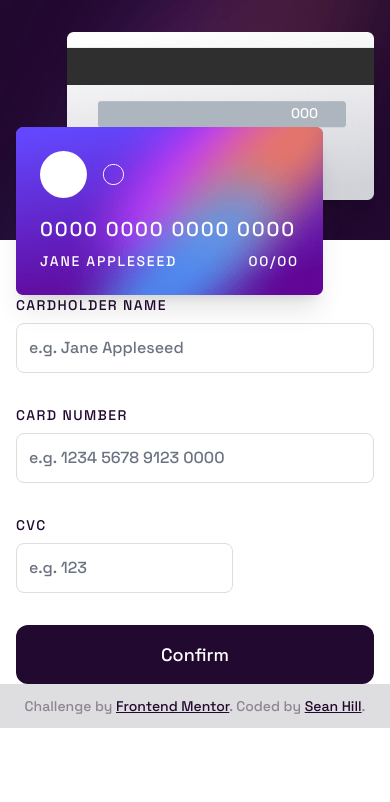
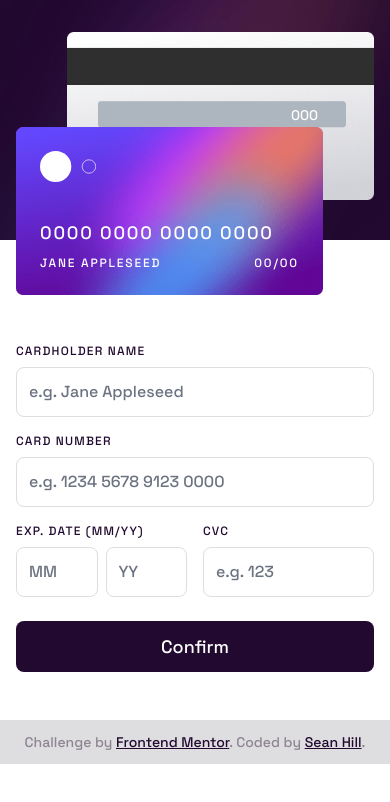
Before and after one commit to seanhillweb/frontend-mentor-interactive-card-details-form, a Next.js app: page / in a window 390 px wide. Shown: the top 802 px of the page. Built offline with nearby package versions, Linux system fonts and the light colour scheme.

Commit message:
fix: prop values, display adjustments

```diff
--- a/src/components/credit-card-back.js
+++ b/src/components/credit-card-back.js
@@ -2,9 +2,10 @@ import Image from "next/image";
 import creditCardBack from "@/public/bg-card-back.png";
 
 export default function CreditCardBack({ cardCVCNumber }) {
+
   return (
-    <div className="block relative w-full max-w-[447px] h-full max-h-[245px] shadow-xl">
-      <div className="absolute bottom-[46%] right-14">
+    <div className="block relative w-full max-w-[447px] h-full max-h-[245px] mx-auto">
+      <div className="absolute bottom-[45%] sm:bottom-[46%] md:bottom-[46%] right-14">
         <p className="text-sm text-white">
           {cardCVCNumber ? cardCVCNumber : `000`}
         </p>
--- a/src/components/credit-card-front.js
+++ b/src/components/credit-card-front.js
@@ -3,19 +3,27 @@ import creditCardFront from "@/public/bg-card-front.png";
 import creditCardLogo from "@/public/card-logo.svg";
 import formatCreditCardNumber from "@/utils/format-cred-card-number";
 
-export default function CreditCardFront({ cardName, cardNumber }) {
+export default function CreditCardFront({
+  cardName,
+  cardNumber,
+  cardExpMonth,
+  cardExpYear,
+}) {
   return (
-    <div className="block relative w-full max-w-[447px] h-full max-h-[245px] shadow-xl">
-      <Image src={creditCardLogo} alt="" className="absolute top-6 left-6" />
+    <div className="block relative w-full max-w-[447px] h-full max-h-[245px] mx-auto">
+      <Image src={creditCardLogo} alt="" className="absolute w-14 sm:w-auto md:w-14 lg:w-auto top-6 left-6" />
       <div className="absolute bottom-6 left-6 right-6 text-white tracking-widest">
-        <p className="text-xl sm:text-2xl lg:text-3xl mb-2 sm:mb-4 md:mb-6">
+        <p className="text-lg sm:text-2xl md:text-lg lg:text-2xl xl:text-3xl mb-2 sm:mb-4 xl:mb-6">
           {cardNumber
             ? formatCreditCardNumber(cardNumber)
             : `0000 0000 0000 0000`}
         </p>
-        <div className="flex flex-row justify-between text-sm uppercase">
+        <div className="flex flex-row justify-between text-xs sm:text-sm uppercase">
           <p>{cardName ? cardName : `Jane Appleseed`}</p>
-          <p>00/00</p>
+          <p>
+            <span>{cardExpMonth ? cardExpMonth : `00`}</span>/
+            <span>{cardExpYear ? cardExpYear : `00`}</span>
+          </p>
         </div>
       </div>
       <Image src={creditCardFront} alt="" />
--- a/src/components/form.js
+++ b/src/components/form.js
@@ -1,16 +1,13 @@
 "use client";
 
-import React, { useState } from "react";
+import React from "react";
 import { useForm } from "react-hook-form";
 import { ErrorMessage } from "@hookform/error-message";
 import * as yup from "yup";
 import { yupResolver } from "@hookform/resolvers/yup";
 import formatCreditCardNumber from "@/utils/format-cred-card-number";
-import { creditCardValues } from "@/data/credit-card";
 
-export default function Form() {
-  const [values, setValues] = useState(creditCardValues);
-
+export default function Form({ values, onChange }) {
   const validationSchema = yup.object({
     cardName: yup.string().required("Required"),
     cardNumber: yup
@@ -36,11 +33,11 @@ export default function Form() {
   };
 
   return (
-    <form onSubmit={handleSubmit(onSubmit)} className="flex flex-col gap-8">
+    <form onSubmit={handleSubmit(onSubmit)} className="flex flex-col gap-4 lg:gap-8 my-12 lg:my-0">
       <div className="flex flex-col">
         <label
           htmlFor="cardName"
-          className="text-sm text-brand-violet-300 uppercase tracking-widest mb-2"
+          className="text-xs lg:text-sm text-brand-violet-300 uppercase tracking-widest mb-2"
         >
           Cardholder Name
         </label>
@@ -57,7 +54,7 @@ export default function Form() {
           {...register("cardName", {
             required: true,
             onChange: (e) =>
-              setValues({
+              onChange({
                 ...values,
                 cardName: e.target.value,
               }),
@@ -76,14 +73,14 @@ export default function Form() {
       <div className="flex flex-col">
         <label
           htmlFor="cardNumber"
-          className="text-sm text-brand-violet-300 uppercase tracking-widest mb-2"
+          className="text-xs lg:text-sm text-brand-violet-300 uppercase tracking-widest mb-2"
         >
           Card Number
         </label>
         <input
           id="cardNumber"
           name="cardNumber"
-          defaultValue={formatCreditCardNumber(values.cardNumber)}
+          // value={formatCreditCardNumber(values.cardNumber)}
           placeholder="e.g. 1234 5678 9123 0000"
           type="tel"
           inputMode="numeric"
@@ -95,11 +92,10 @@ export default function Form() {
           aria-invalid={errors.cardNumber ? "true" : "false"}
           {...register("cardNumber", {
             required: true,
-            minLength: 16,
+            valueAsNumber: true,
             maxLength: 16,
-            valueAsNumber: true,
             onChange: (e) =>
-              setValues({
+              onChange({
                 ...values,
                 cardNumber: e.target.value,
               }),
@@ -115,18 +111,78 @@ export default function Form() {
           )}
         />
       </div>
-      <div className="flex flex-row">
+      <div className="grid grid-cols-2 gap-4 lg:gap-8">
+        <fieldset>
+          <legend className="text-xs lg:text-sm text-brand-violet-300 uppercase tracking-widest mb-2">
+            Exp. Date (MM/YY)
+          </legend>
+          <div className="grid grid-cols-2 gap-2 lg:gap-4">
+            <div className="flex flex-col">
+              <label htmlFor="cardExpMonth" className="sr-only">
+                Expiration Month
+              </label>
+              <input
+                id="cardExpMonth"
+                name="cardExpMonth"
+                placeholder="MM"
+                type="tel"
+                inputMode="numeric"
+                className={`rounded-lg p-3 focus:ring-transparent ${
+                  errors.cardExpMonth
+                    ? "border-brand-red hover:border-brand-red focus:border-brand-red"
+                    : "border-brand-violet-100 hover:border-brand-gradient-end focus:border-brand-gradient-end"
+                }`}
+                aria-invalid={errors.cardExpMonth ? "true" : "false"}
+                {...register("cardExpMonth", {
+                  required: true,
+                  valueAsNumber: true,
+                  onChange: (e) =>
+                    onChange({
+                      ...values,
+                      cardExpMonth: e.target.value,
+                    }),
+                })}
+              />
+            </div>
+            <div className="flex flex-col">
+              <label htmlFor="cardExpYear" className="sr-only">
+                Expiration Year
+              </label>
+              <input
+                id="cardExpYear"
+                name="cardExpYear"
+                placeholder="YY"
+                type="tel"
+                inputMode="numeric"
+                className={`rounded-lg p-3 focus:ring-transparent ${
+                  errors.cardExpYear
+                    ? "border-brand-red hover:border-brand-red focus:border-brand-red"
+                    : "border-brand-violet-100 hover:border-brand-gradient-end focus:border-brand-gradient-end"
+                }`}
+                aria-invalid={errors.cardExpYear ? "true" : "false"}
+                {...register("cardExpYear", {
+                  required: true,
+                  valueAsNumber: true,
+                  onChange: (e) =>
+                    onChange({
+                      ...values,
+                      cardExpYear: e.target.value,
+                    }),
+                })}
+              />
+            </div>
+          </div>
+        </fieldset>
         <div className="flex flex-col">
           <label
             htmlFor="cardCVC"
-            className="text-sm text-brand-violet-300 uppercase tracking-widest mb-2"
+            className="text-xs lg:text-sm text-brand-violet-300 uppercase tracking-widest mb-2"
           >
             CVC
           </label>
           <input
             id="cardCVC"
             name="cardCVC"
-            defaultValue={values.cardCVC}
             placeholder="e.g. 123"
             type="tel"
             inputMode="numeric"
@@ -138,11 +194,9 @@ export default function Form() {
             aria-invalid={errors.cardCVC ? "true" : "false"}
             {...register("cardCVC", {
               required: true,
-              minLength: 16,
-              maxLength: 16,
               valueAsNumber: true,
               onChange: (e) =>
-                setValues({
+                onChange({
                   ...values,
                   cardCVC: e.target.value,
                 }),
@@ -162,7 +216,7 @@ export default function Form() {
       <input
         type="submit"
         value="Confirm"
-        className="text-white bg-brand-violet-300 p-4 rounded-xl hover:cursor-pointer"
+        className="text-white bg-brand-violet-300 px-4 py-3 rounded-lg hover:cursor-pointer mt-2 md:mt-4"
       />
     </form>
   );
```
